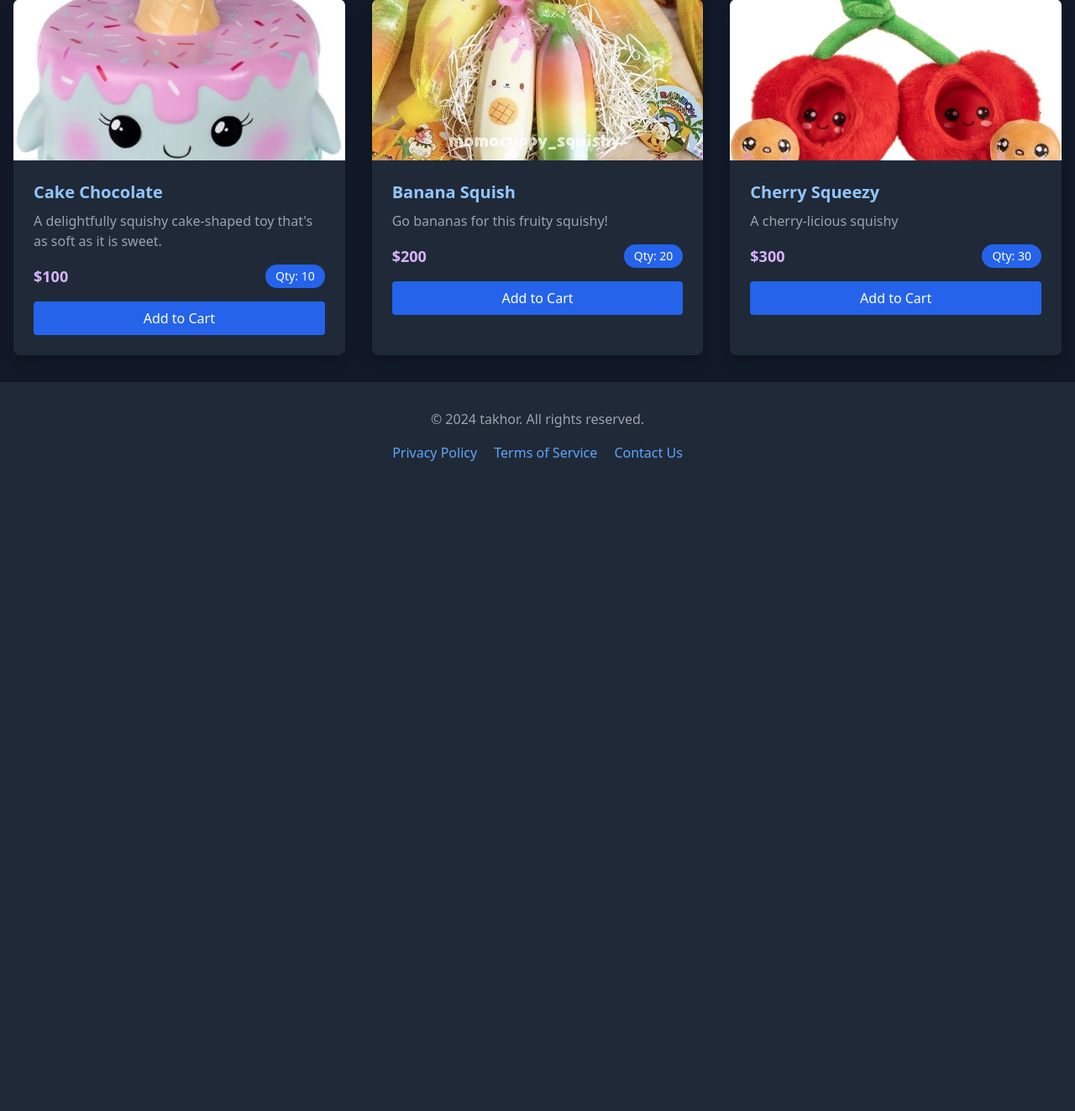
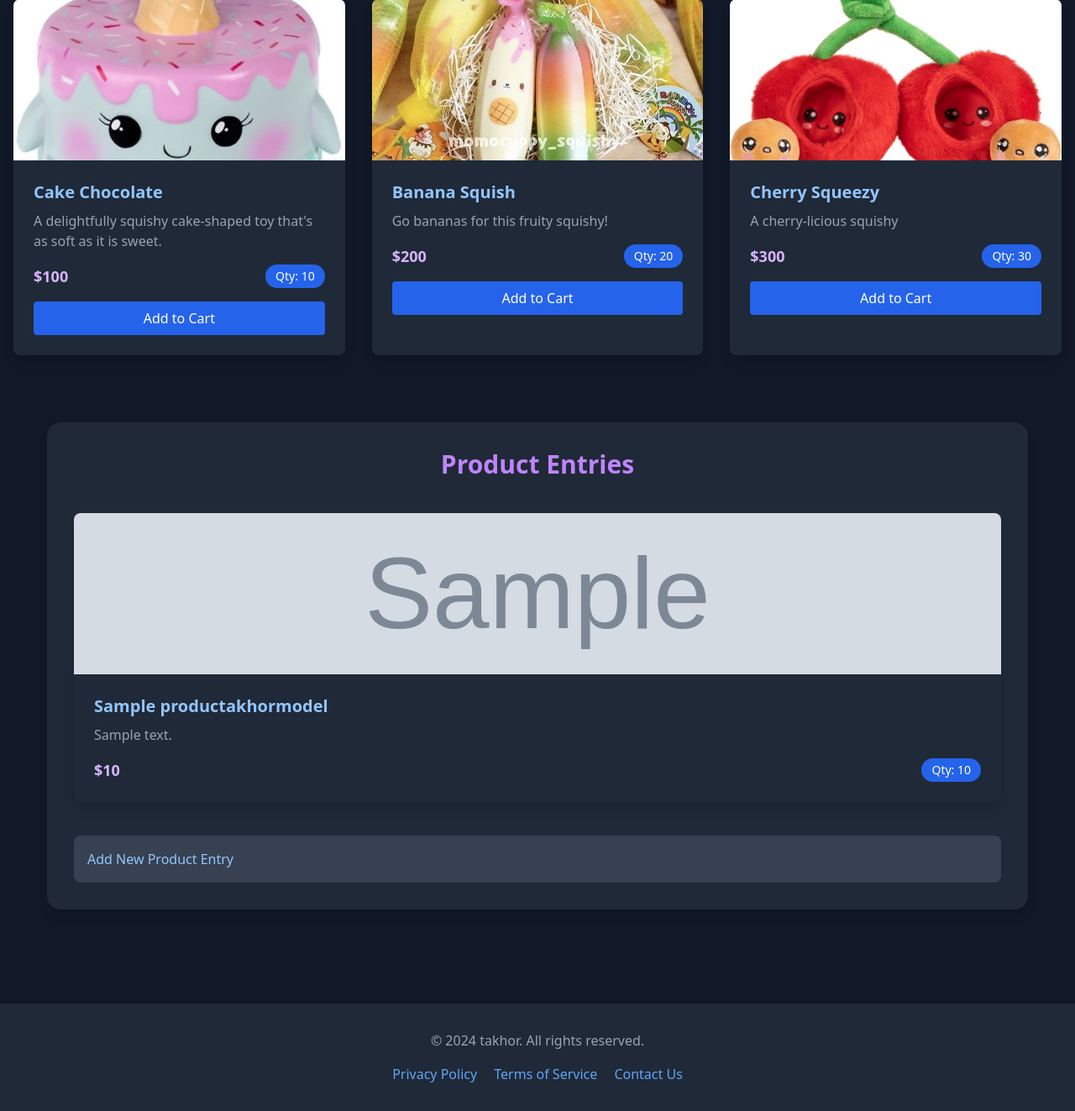
Before and after one commit to gracekarinn/takhor, a Django app: page / in a window 1280 px wide. Shown: the part 337-1660 px from the top of the page at 84% size. Before the commit the page ends 886 px from the top, so only its background shows below. Run offline with Django 5.2, Linux system fonts and the light colour scheme; tables that the repository leaves empty hold one stand-in row (values such as "Sample post"); grey boxes marked "Sample" are stand-in pictures; some libraries are stand-ins or nearby versions.

Commit message:
Refactor main.html to improve code structure and readability

```diff
--- a/main/templates/main.html
+++ b/main/templates/main.html
@@ -8,7 +8,6 @@
   </head>
   <body class="bg-gray-900 text-white min-h-screen flex flex-col">
     {% load static %} {% include 'components/navbar.html' %}
-
     <main class="flex-grow container mx-auto px-4 py-8">
       <header class="text-center mb-12">
         <h1 class="text-5xl font-extrabold mb-4 text-blue-400">
@@ -19,8 +18,7 @@
           <p>{{ name }} | NPM: {{ NPM }} | Class: {{ class }}</p>
         </div>
       </header>
-
-      <section>
+      <div>
         <h2 class="text-3xl font-bold mb-8 text-center text-purple-400">
           Featured Products
         </h2>
@@ -57,9 +55,67 @@
           </div>
           {% endfor %}
         </div>
-      </section>
+      </div>
+      <div class="bg-gray-800 rounded-2xl p-8 shadow-lg my-20 mx-10">
+        <h3 class="text-3xl font-bold mb-6 text-center text-purple-400">
+          Product Entries
+        </h3>
+        {% if product_entries %} {% for product_entry in product_entries %}
+        <div
+          class="bg-gray-800 my-10 rounded-lg overflow-hidden shadow-lg transition-transform duration-300 hover:scale-105"
+        >
+          <img
+            src="{{ product_entry.image }}"
+            alt="Foto"
+            class="w-full h-48 object-cover"
+          />
+          <div class="p-6">
+            <h3 class="text-xl font-bold mb-2 text-blue-300">
+              {{ product_entry.name }}
+            </h3>
+            <p class="text-gray-400 mb-4">{{ product_entry.description }}</p>
+            <div class="flex justify-between items-center">
+              <span class="text-lg font-semibold text-purple-300"
+                >${{ product_entry.price }}</span
+              >
+              <span
+                class="bg-blue-600 text-white px-3 py-1 rounded-full text-sm"
+                >Qty: {{ product_entry.quantity }}</span
+              >
+            </div>
+          </div>
+        </div>
+        {% endfor %}
+        <ul class="space-y-4 mt-10">
+          <li
+            class="bg-gray-700 rounded-lg p-4 transition-all duration-300 hover:bg-gray-600"
+          >
+            <a
+              href="{% url 'main:create_product_entry' %}"
+              class="text-blue-300 hover:text-blue-400 transition-colors duration-300"
+            >
+              <button>Add New Product Entry</button>
+            </a>
+          </li>
+        </ul>
+        {% else %}
+        <p class="mb-10 text-center">No product entries found.</p>
+        <form
+          method="post"
+          action="{% url 'main:create_product_entry' %}"
+          enctype="multipart/form-data"
+        >
+          {% csrf_token %} {{ form.as_p }}
+          <button
+            type="submit"
+            class="w-full bg-blue-600 text-white px-4 py-2 rounded hover:bg-blue-700 transition-colors"
+          >
+            Create Product Entry
+          </button>
+        </form>
+        {% endif %}
+      </div>
     </main>
-
     {% include 'components/footer.html' %}
   </body>
 </html>
```
